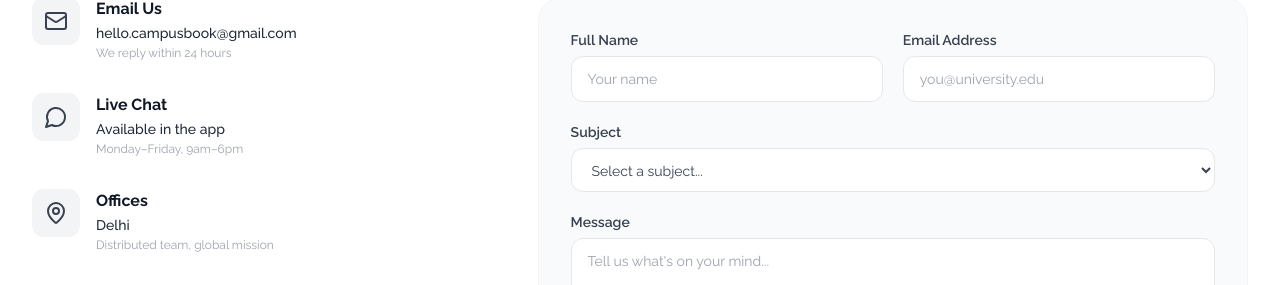
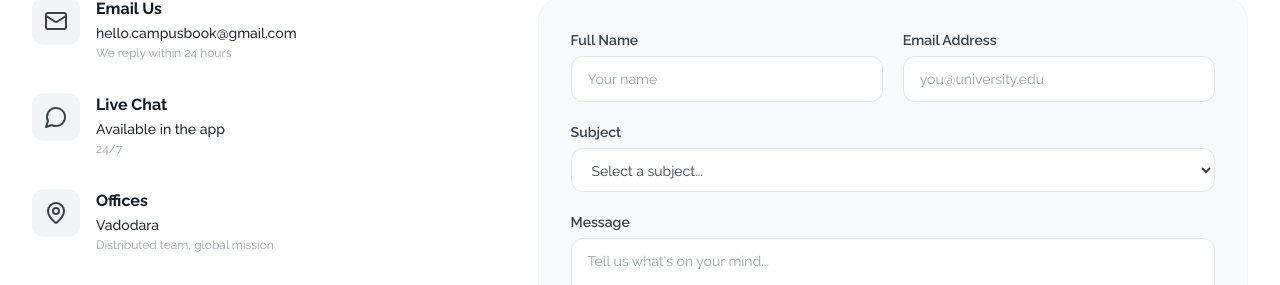
Before and after one commit to perthho/campusbookWebapp, a Next.js app: page / in a window 1280 px wide. Shown: the part 4915-5200 px from the top of the page. Built offline with nearby package versions, Linux system fonts and the light colour scheme.

Commit message:
fix: changed the location to vadodara

```diff
--- a/components/Contact.tsx
+++ b/components/Contact.tsx
@@ -83,14 +83,14 @@ export default function Contact() {
                 icon: MessageCircle,
                 title: "Live Chat",
                 value: "Available in the app",
-                sub: "Monday–Friday, 9am–6pm",
+                sub: "24/7",
                 color: "bg-gray-100",
                 icolor: "text-gray-700",
               },
               {
                 icon: MapPin,
                 title: "Offices",
-                value: "Delhi",
+                value: "Vadodara",
                 sub: "Distributed team, global mission",
                 color: "bg-gray-100",
                 icolor: "text-gray-700",
```
